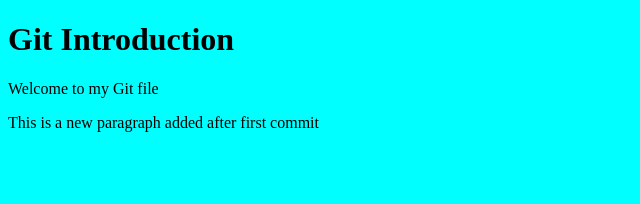
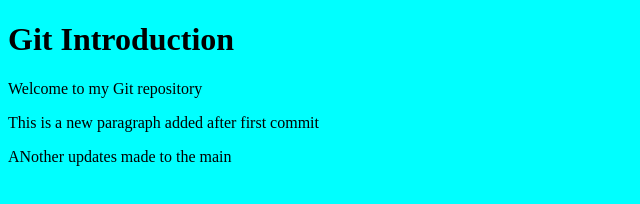
Before and after one commit to Paul15590/Git-hub-intro, a plain HTML site: page index.html in a window 1280 px wide. Shown: the whole page, without its empty margins (0-640 px from the left). Drawn offline with Linux system fonts and the light colour scheme.

Commit message:
quick fix

```diff
--- a/index.html
+++ b/index.html
@@ -9,7 +9,8 @@
 </head>
 <body>
     <h1>Git Introduction</h1>
-    <p>Welcome to my Git file</p>
+    <p>Welcome to my Git repository</p>
     <p>This is a new paragraph added after first commit</p>
+    <p> ANother updates made to the main </p>
 </body>
 </html>
```
